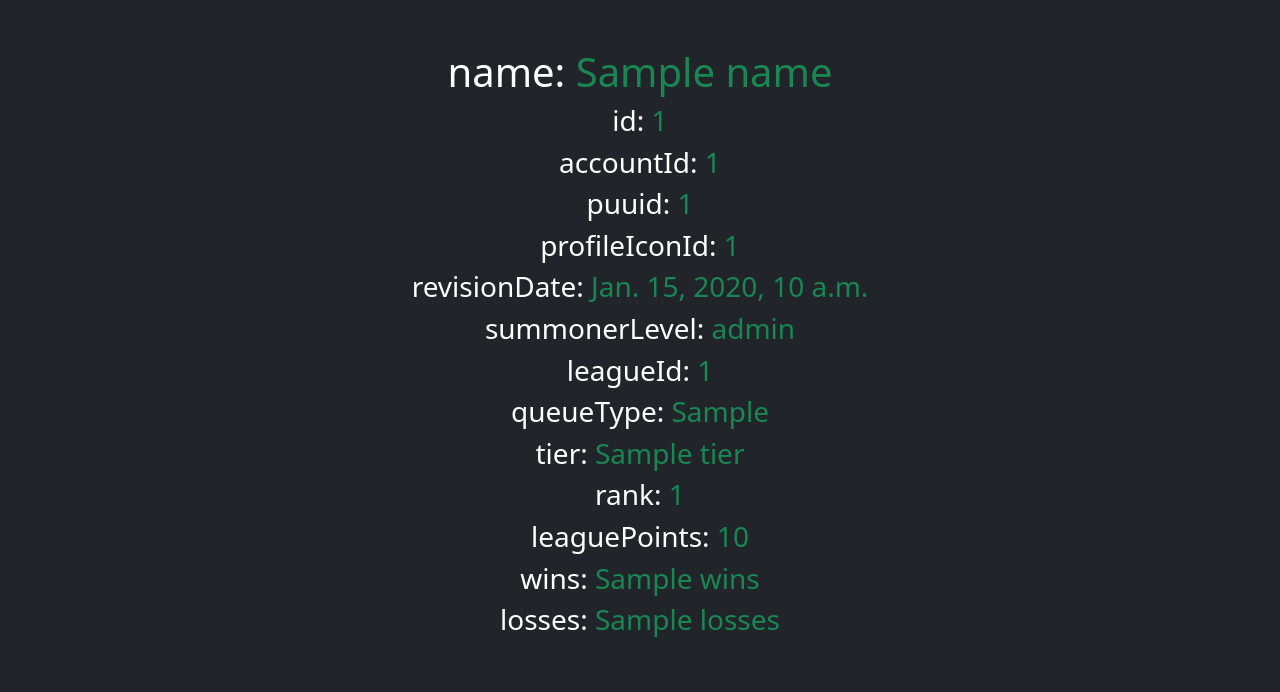
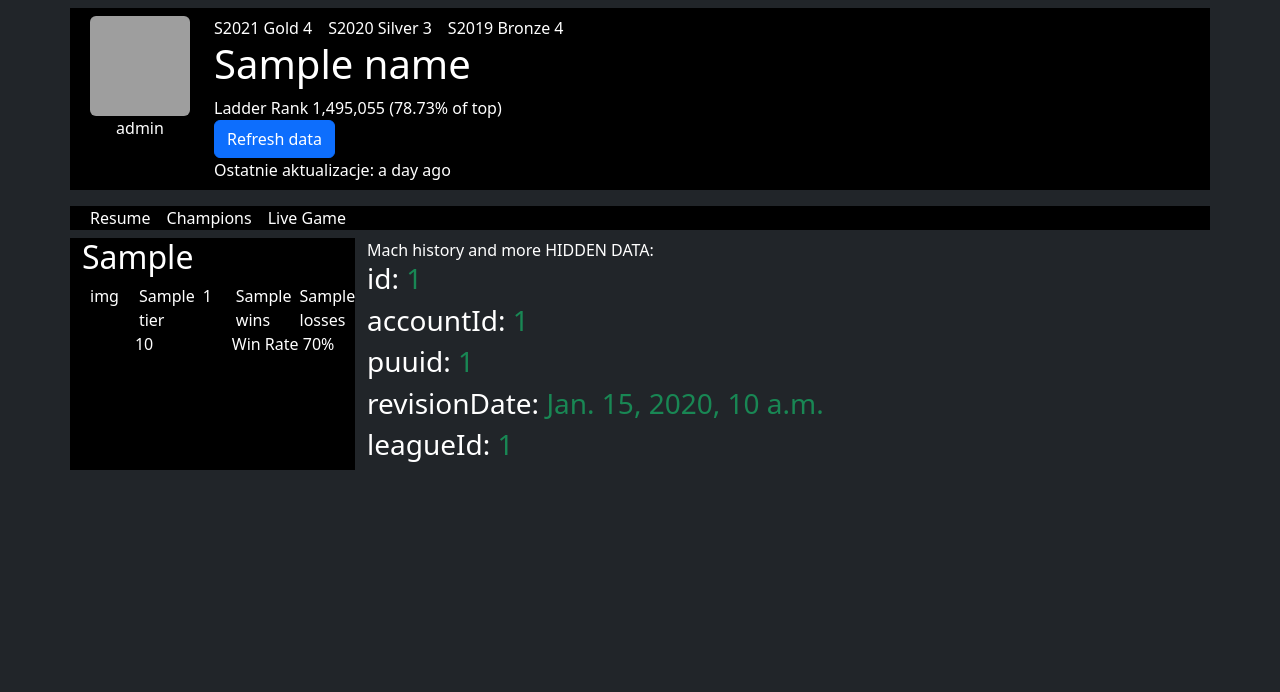
Before and after one commit to KarolWisniewski00/DjangoCloneOP.GG, a Django app: template App/leagueOfLegendsAPI/templates/summoner.html in a window 1280 px wide. Shown: the top 692 px of the page. Run offline with Django 4.2, Linux system fonts and the light colour scheme; the template is opened without the code that fills it: most values are stand-ins (such as "Sample title", 1, 10 or a date in 2020); grey boxes are pictures that could not be loaded.

Commit message:
Arrangement primary view summoner

```diff
--- a/App/leagueOfLegendsAPI/templates/summoner.html
+++ b/App/leagueOfLegendsAPI/templates/summoner.html
@@ -1,22 +1,61 @@
 {% extends 'layout.html'%}
 {% block content %}
 <div class="container">
-    <div class="row text-center justify-content-center">
-        <div class="col-12 my-5">
-            <h1>name: <span class="text-success">{{name}}</span></h1>
+    <div class="row">
+        <div class="col-12 d-flex flex-row bg-black my-2">
+            <div class="d-flex flex-column text-center p-2">
+                <img src="https://ddragon.leagueoflegends.com/cdn/12.19.1/img/profileicon/{{profileIconId}}.png" class="rounded float-start" alt="profileIcon" width="100" height="100">
+                <div>{{summonerLevel}}</div>
+            </div>
+            <div class="d-flex flex-column p-2">
+                <div class="d-flex flex-row">
+                    <div class="px-2">S2021 Gold 4</div>
+                    <div class="px-2">S2020 Silver 3</div>
+                    <div class="px-2">S2019 Bronze 4</div>
+                </div>
+                <div class="px-2"><h1>{{name}}</h1></div>
+                <div class="px-2">Ladder Rank 1,495,055 (78.73% of top)</div>
+                <div class="px-2"><button type="button" class="btn btn-primary">Refresh data</button></div>
+                <div class="px-2">Ostatnie aktualizacje: a day ago</div>
+            </div>
+        </div>
+    </div>
+    <div class="row">
+        <div class="col-12 d-flex flex-row bg-black my-2">
+            <div class="px-2">Resume</div>
+            <div class="px-2">Champions</div>
+            <div class="px-2">Live Game</div>
+        </div>
+    </div>
+    <div class="row">
+        <div class="col-3 d-flex flex-column bg-black">
+            <div><h2>{{queueType}}</h2></div>
+            <div class="d-flex flex-row">
+                <div class="mx-2">img</div>
+                <div class="d-flex flex-column mx-2">
+                    <div class="d-flex flex-row">
+                        <div class="px-1">{{tier}}</div>
+                        <div class="px-1">{{rank}}</div>
+                    </div>
+                    <div>{{leaguePoints}}</div>
+                </div>
+                <div class="d-flex flex-column mx-2">
+                    <div class="d-flex flex-row">
+                        <div class="px-1">{{wins}}</div>
+                        <div class="px-1">{{losses}}</div>
+                    </div>
+                    <div>Win Rate 70%</div>
+                </div>
+            </div>
+        </div>
+        <div class="col-9">
+            Mach history and more
+            HIDDEN DATA:
             <h3>id: <span class="text-success">{{id}}</span></h3>
             <h3>accountId: <span class="text-success">{{accountId}}</span></h3>
             <h3>puuid: <span class="text-success">{{puuid}}</span></h3>
-            <h3>profileIconId: <span class="text-success">{{profileIconId}}</span></h3>
             <h3>revisionDate: <span class="text-success">{{revisionDate}}</span></h3>
-            <h3>summonerLevel: <span class="text-success">{{summonerLevel}}</span></h3>
             <h3>leagueId: <span class="text-success">{{leagueId}}</span></h3>
-            <h3>queueType: <span class="text-success">{{queueType}}</span></h3>
-            <h3>tier: <span class="text-success">{{tier}}</span></h3>
-            <h3>rank: <span class="text-success">{{rank}}</span></h3>
-            <h3>leaguePoints: <span class="text-success">{{leaguePoints}}</span></h3>
-            <h3>wins: <span class="text-success">{{wins}}</span></h3>
-            <h3>losses: <span class="text-success">{{losses}}</span></h3>
         </div>
     </div>
 </div>
```
